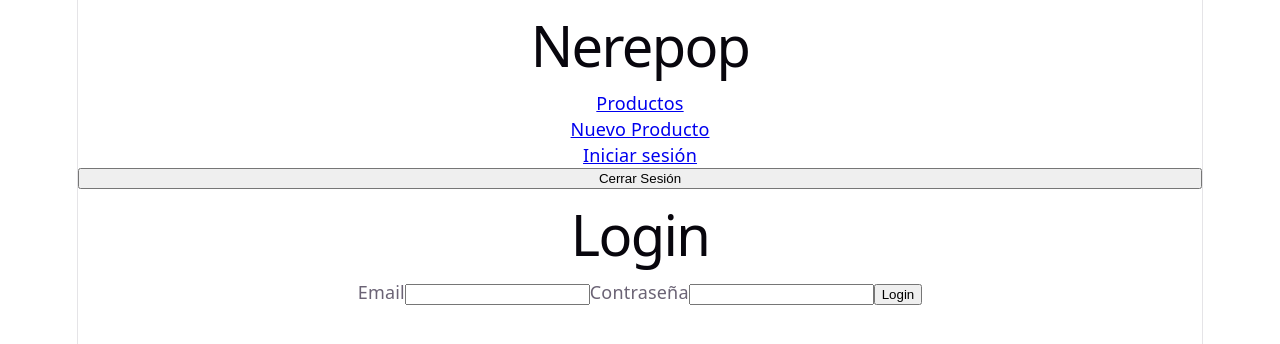
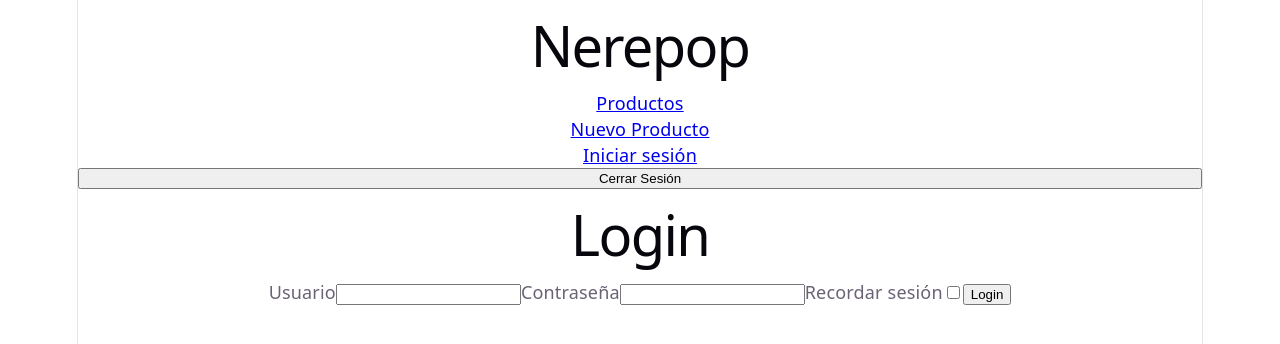
Before and after one commit to Nerealofe/practica-fundamentos-react, a React (Vite) app: page /login in a window 1280 px wide. Shown: the top 344 px of the page. Built offline with nearby package versions, Linux system fonts and the light colour scheme.

Commit message:
add session persistence and delete confirmation

```diff
--- a/src/core/components/header.tsx
+++ b/src/core/components/header.tsx
@@ -6,6 +6,7 @@ export function Header() {
 
   function handleLogout() {
     localStorage.removeItem("token");
+    sessionStorage.removeItem("token");
     navigate("/login");
   }
 
--- a/src/core/router/protected-route.tsx
+++ b/src/core/router/protected-route.tsx
@@ -6,7 +6,8 @@ type ProtectedRouteProps = {
 };
 
 export function ProtectedRoute({ children }: ProtectedRouteProps) {
-  const token = localStorage.getItem("token");
+  const token =
+    localStorage.getItem("token") ?? sessionStorage.getItem("token");
 
   if (!token) {
     return <Navigate to="/login" />;
--- a/src/features/auth/login-form.tsx
+++ b/src/features/auth/login-form.tsx
@@ -1,33 +1,44 @@
 import { useState } from "react";
 import type { SubmitEvent } from "react";
-import { login } from "./services/auth-api.ts";
+import { login } from "./services/auth-api";
 import { useNavigate } from "react-router-dom";
 
 export function LoginForm() {
   const [email, setEmail] = useState("");
   const [password, setPassword] = useState("");
+  const [rememberSession, setRememberSession] = useState(false);
+
   const navigate = useNavigate();
+
   async function handleSubmit(event: SubmitEvent) {
     event.preventDefault();
+
     const response = await login({
       username: email,
       password,
     });
-    localStorage.setItem("token", response.accessToken);
+
+    if (rememberSession) {
+      localStorage.setItem("token", response.accessToken);
+    } else {
+      sessionStorage.setItem("token", response.accessToken);
+    }
+
+    console.log("Sesión iniciada");
     navigate("/products");
+  }
 
-    console.log("Sesion iniciada");
-  }
   return (
     <form onSubmit={handleSubmit}>
-      <label htmlFor="email">Email</label>
+      <label htmlFor="email">Usuario</label>
       <input
         id="email"
         name="email"
-        type="email"
+        type="text"
         onChange={(event) => setEmail(event.target.value)}
         required
       />
+
       <label htmlFor="password">Contraseña</label>
       <input
         id="password"
@@ -36,6 +47,15 @@ export function LoginForm() {
         onChange={(event) => setPassword(event.target.value)}
         required
       />
+
+      <label htmlFor="rememberSession">Recordar sesión</label>
+      <input
+        id="rememberSession"
+        type="checkbox"
+        checked={rememberSession}
+        onChange={(event) => setRememberSession(event.target.checked)}
+      />
+
       <button type="submit">Login</button>
     </form>
   );
--- a/src/features/products/components/products-list.tsx
+++ b/src/features/products/components/products-list.tsx
@@ -2,6 +2,7 @@ import { ProductCard } from "./product-card";
 import type { Product } from "../product";
 import { useEffect, useState } from "react";
 import { getProducts } from "../services/products-api";
+import { NavLink } from "react-router-dom";
 
 export function ProductsList() {
   const [products, setProducts] = useState<Product[]>([]);
@@ -26,6 +27,14 @@ export function ProductsList() {
   return (
     <>
       <h3>Lista de productos </h3>
+      {filteredProducts.length === 0 && (
+        <>
+          {" "}
+          <p>No hay productos que mostrar</p>
+          <NavLink to="/products/new">Crear un producto</NavLink>{" "}
+        </>
+      )}
+
       {filteredProducts.map((product) => (
         <ProductCard key={product.id} product={product} />
       ))}
--- a/src/features/products/product-page.tsx
+++ b/src/features/products/product-page.tsx
@@ -8,6 +8,8 @@ export function ProductPage() {
   const navigate = useNavigate();
 
   const [product, setProduct] = useState<Product | null>(null);
+  const [showConfirm, setShowConfirm] = useState(false);
+
   useEffect(() => {
     if (!params.id) return;
 
@@ -33,7 +35,14 @@ export function ProductPage() {
       <p>Tags: {product?.tags.join(",")}</p>
       <p>{product?.description}</p>
 
-      <button onClick={handleDelete}>Borrar producto</button>
+      <button onClick={() => setShowConfirm(true)}>Borrar producto</button>
+      {showConfirm && (
+        <div>
+          <p>¿Seguro que quieres borrar este producto?</p>
+          <button onClick={handleDelete}>Confirmar</button>
+          <button onClick={() => setShowConfirm(false)}>Cancelar</button>
+        </div>
+      )}
     </>
   );
 }
--- a/src/features/products/services/products-api.ts
+++ b/src/features/products/services/products-api.ts
@@ -19,7 +19,8 @@ export async function getProductById(id: string): Promise<Product> {
 }
 
 export async function createProduct(product: Product): Promise<Product> {
-  const token = localStorage.getItem("token");
+  const token =
+    localStorage.getItem("token") ?? sessionStorage.getItem("token");
 
   const response = await fetch(`${API_URL}/api/products`, {
     method: "POST",
@@ -37,7 +38,8 @@ export async function createProduct(product: Product): Promise<Product> {
 }
 
 export async function deleteProduct(id: number): Promise<void> {
-  const token = localStorage.getItem("token");
+  const token =
+    localStorage.getItem("token") ?? sessionStorage.getItem("token");
 
   const response = await fetch(`${API_URL}/api/products/${id}`, {
     method: "DELETE",
```
